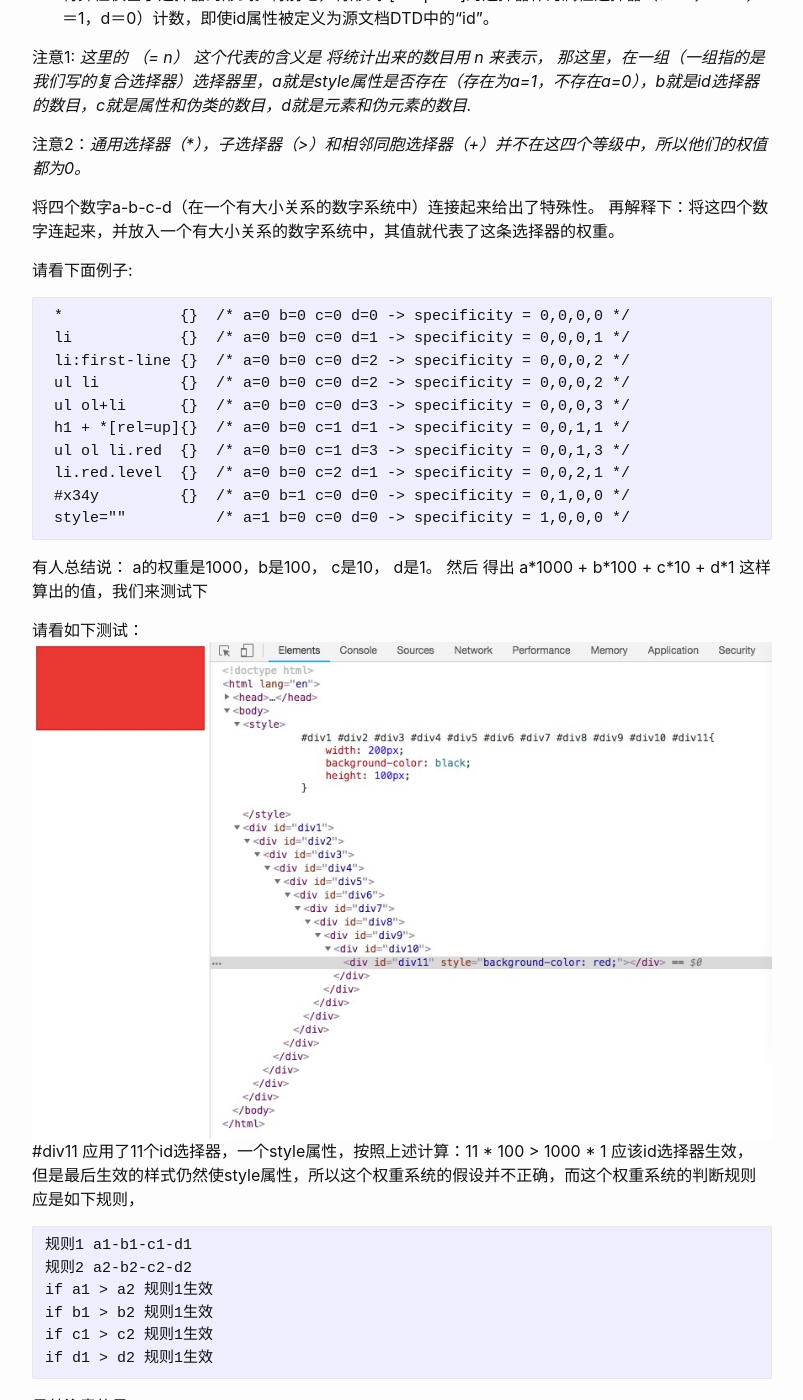
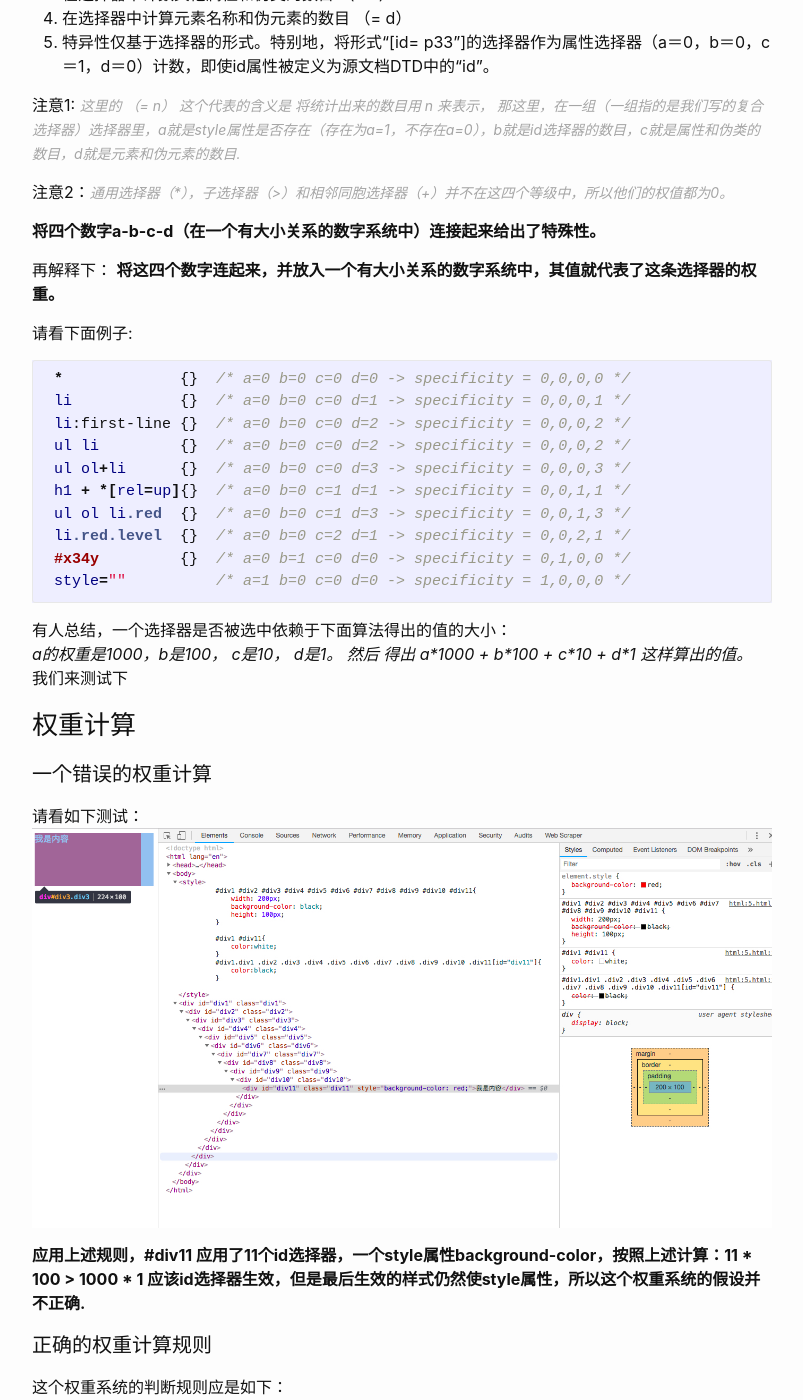
Before and after one commit to Yatoo2018/Yatoo, a Jekyll site: the page built from _posts/2018-07-31-CSS-Cascade.markdown, in a window 1280 px wide and 1400 px high, scrolled down 818 px. Shown: the whole window, without its empty margins (238-1041 px from the left). Built offline with Jekyll 4.4.1, drawn with Linux system fonts in a browser that asks for light colours; comment, search, counter and statistics services are not loaded; some of the changed text lies outside the part shown.

Commit message:
fix style

````diff
--- a/_posts/2018-07-31-CSS-Cascade.markdown
+++ b/_posts/2018-07-31-CSS-Cascade.markdown
@@ -5,37 +5,37 @@ title: "层叠样式表中的层叠的含义"
 ## [CSS权重计算](https://www.w3.org/TR/CSS2/cascade.html#specificity)
 
 
-A selector's specificity is calculated as follows:
-一个选择器的权重计算依据下面规则：
+> A selector's specificity is calculated as follows:
+>
+>一个选择器的权重计算依据下面规则：
+>
+> 1. count 1 if the declaration is from is a 'style' attribute rather than a rule with a selector, 0 otherwise (= a) (In HTML, values of an element's "style" attribute are style sheet rules. These rules have no selectors, so a=1, b=0, c=0, and d=0.)
+> 2. count the number of ID attributes in the selector (= b)
+> 3. count the number of other attributes and pseudo-classes in the selector (= c)
+> 4. count the number of element names and pseudo-elements in the selector (= d)
+> 5. The specificity is based only on the form of the selector. In particular, a selector of the form "[id=p33]" is counted as an attribute selector (a=0, b=0, c=1, d=0), even if the id attribute is defined as an "ID" in the source document's DTD.
+>
+> Concatenating the four numbers a-b-c-d (in a number system with a large base) gives the specificity.
 
-1. count 1 if the declaration is from is a 'style' attribute rather than a rule with a selector, 0 otherwise (= a) (In HTML, values of an element's "style" attribute are style sheet rules. These rules have no selectors, so a=1, b=0, c=0, and d=0.)
-2. count the number of ID attributes in the selector (= b)
-3. count the number of other attributes and pseudo-classes in the selector (= c)
-4. count the number of element names and pseudo-elements in the selector (= d)
-5. The specificity is based only on the form of the selector. In particular, a selector of the form "[id=p33]" is counted as an attribute selector (a=0, b=0, c=1, d=0), even if the id attribute is defined as an "ID" in the source document's DTD.
-
-Concatenating the four numbers a-b-c-d (in a number system with a large base) gives the specificity.
-
+### 翻译解释
 1. 如果声明是“style”属性而不是带有选择器的规则, 计数1，否则为计数0（= a）（在HTML中，元素的“样式”属性的值是样式表规则）。这些规则没有选择器，所以a＝1，b＝0，c＝0，d＝0。
-
 2. 在选择器中计数ID属性的数目 （= b）
-
 3. 在选择器中计数其他属性和伪类的数目 （= c）
-
 4. 在选择器中计算元素名称和伪元素的数目 （= d）
-
 5. 特异性仅基于选择器的形式。特别地，将形式“[id= p33”]的选择器作为属性选择器（a＝0，b＝0，c＝1，d＝0）计数，即使id属性被定义为源文档DTD中的“id”。
 
-注意1: *这里的 （= n） 这个代表的含义是 将统计出来的数目用 n 来表示， 那这里，在一组（一组指的是我们写的复合选择器）选择器里，a就是style属性是否存在（存在为a=1，不存在a=0），b就是id选择器的数目，c就是属性和伪类的数目，d就是元素和伪元素的数目.*
+注意1: <span style="color: #a5a5a5; font-size: 14px; font-weight: normal;">*这里的 （= n） 这个代表的含义是 将统计出来的数目用 n 来表示， 那这里，在一组（一组指的是我们写的复合选择器）选择器里，a就是style属性是否存在（存在为a=1，不存在a=0），b就是id选择器的数目，c就是属性和伪类的数目，d就是元素和伪元素的数目.*</span>
 
-注意2：*通用选择器（\*），子选择器（>）和相邻同胞选择器（+）并不在这四个等级中，所以他们的权值都为0。*
+注意2：<span style="color: #a5a5a5; font-size: 14px; font-weight: normal;">*通用选择器（\*），子选择器（>）和相邻同胞选择器（+）并不在这四个等级中，所以他们的权值都为0。*</span>
 
-将四个数字a-b-c-d（在一个有大小关系的数字系统中）连接起来给出了特殊性。
-再解释下：将这四个数字连起来，并放入一个有大小关系的数字系统中，其值就代表了这条选择器的权重。
+**将四个数字a-b-c-d（在一个有大小关系的数字系统中）连接起来给出了特殊性。**
+
+再解释下：
+**将这四个数字连起来，并放入一个有大小关系的数字系统中，其值就代表了这条选择器的权重。**
 
 
 请看下面例子:
-```
+```css
  *             {}  /* a=0 b=0 c=0 d=0 -> specificity = 0,0,0,0 */
  li            {}  /* a=0 b=0 c=0 d=1 -> specificity = 0,0,0,1 */
  li:first-line {}  /* a=0 b=0 c=0 d=2 -> specificity = 0,0,0,2 */
@@ -47,25 +47,34 @@ Concatenating the four numbers a-b-c-d (in a number system with a large base) gi
  #x34y         {}  /* a=0 b=1 c=0 d=0 -> specificity = 0,1,0,0 */
  style=""          /* a=1 b=0 c=0 d=0 -> specificity = 1,0,0,0 */
 ```
-有人总结说： a的权重是1000，b是100， c是10， d是1。 然后
-得出  a\*1000 + b\*100 + c\*10 + d\*1 这样算出的值，我们来测试下
+有人总结，一个选择器是否被选中依赖于下面算法得出的值的大小：
+*a的权重是1000，b是100， c是10， d是1。 然后
+得出  a\*1000 + b\*100 + c\*10 + d\*1 这样算出的值。*
+我们来测试下
 
+### 权重计算
+
+#### 一个错误的权重计算
 请看如下测试：
 ![specificity](../../../assert/imgs/css-cascade-specificity.jpg)
-#div11 应用了11个id选择器，一个style属性，按照上述计算：11 \* 100 > 1000 \* 1 应该id选择器生效，
-但是最后生效的样式仍然使style属性，所以这个权重系统的假设并不正确，而这个权重系统的判断规则应是如下规则，
 
+**应用上述规则，\#div11 应用了11个id选择器，一个style属性background-color，按照上述计算：11 \* 100 > 1000 \* 1 应该id选择器生效，但是最后生效的样式仍然使style属性，所以这个权重系统的假设并不正确.**
+
+#### 正确的权重计算规则
+这个权重系统的判断规则应是如下：
+```javascript
+ // 规则1 a1-b1-c1-d1
+ // 规则2 a2-b2-c2-d2
+ if a1 > a2 /* 规则1生效 */ else /*规则2生效*/
+ if b1 > b2 /* 规则1生效 */ else /*规则2生效*/
+ if c1 > c2 /* 规则1生效 */ else /*规则2生效*/
+ if d1 > d2 /* 规则1生效 */ else /*规则2生效*/
+ // 这个计算规则是具有优先级的，a > b > c > d, 一旦前面的分出高低，后面规则的数量将不影响结果
 ```
-规则1 a1-b1-c1-d1
-规则2 a2-b2-c2-d2
-if a1 > a2 规则1生效
-if b1 > b2 规则1生效
-if c1 > c2 规则1生效
-if d1 > d2 规则1生效
-```
-另外注意的是：
-1. !important 的使用始终高于其他规则；
-2. 俩条都有!important时，还是依据上述规则。
+#### important的使用影响优先级
+- !important 的使用始终高于其他规则；
+- 俩条都有!important时，还是依据上述规则。
 
+### 参考文章
 http://www.snook.ca/archives/html_and_css/understanding_c/
 其中说到解决权重快速的方法是避免使用 !important , 所以你要是不想给自己找麻烦，就不要使用!important
````
Also changed, not shown: assert/imgs/css-cascade-specificity.jpg.
